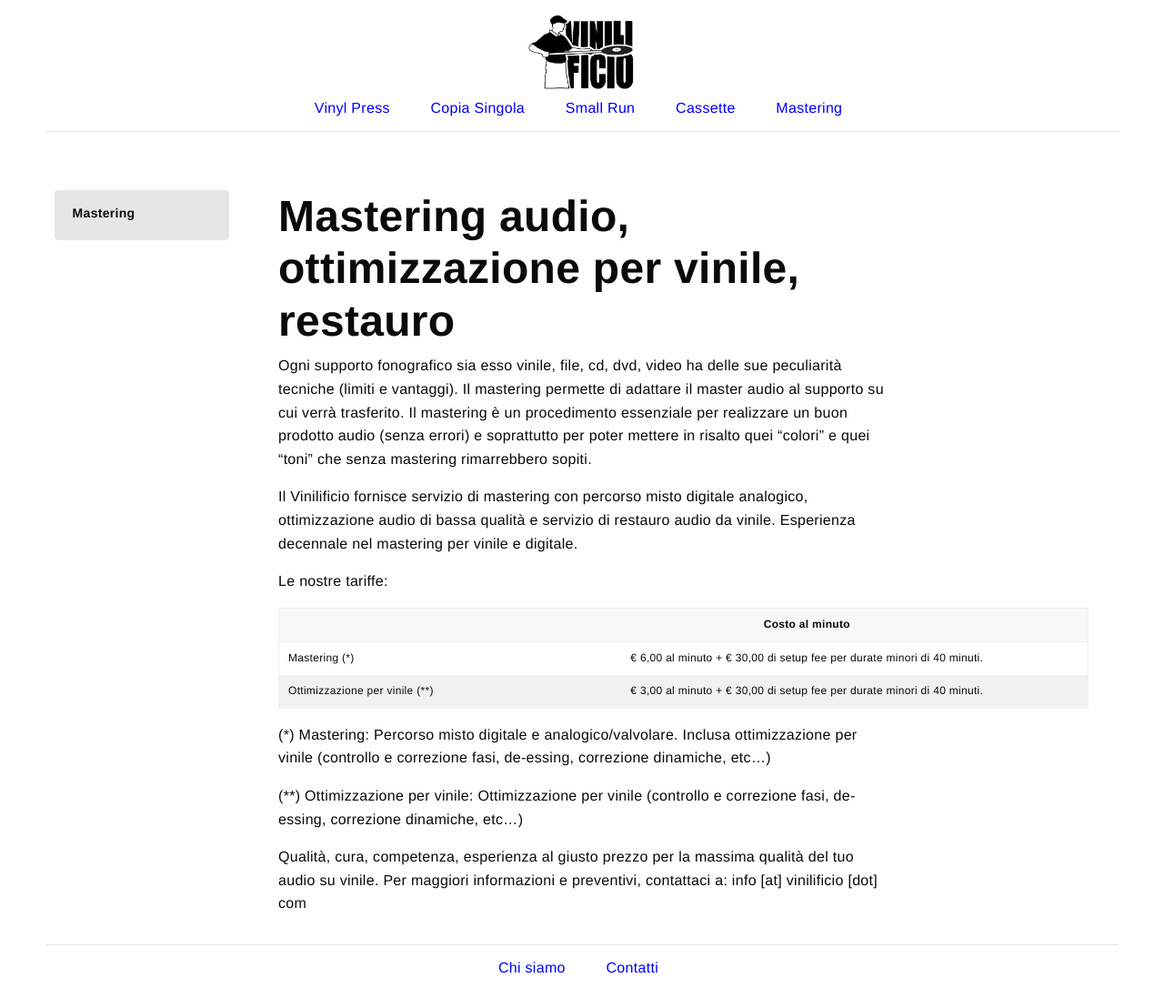
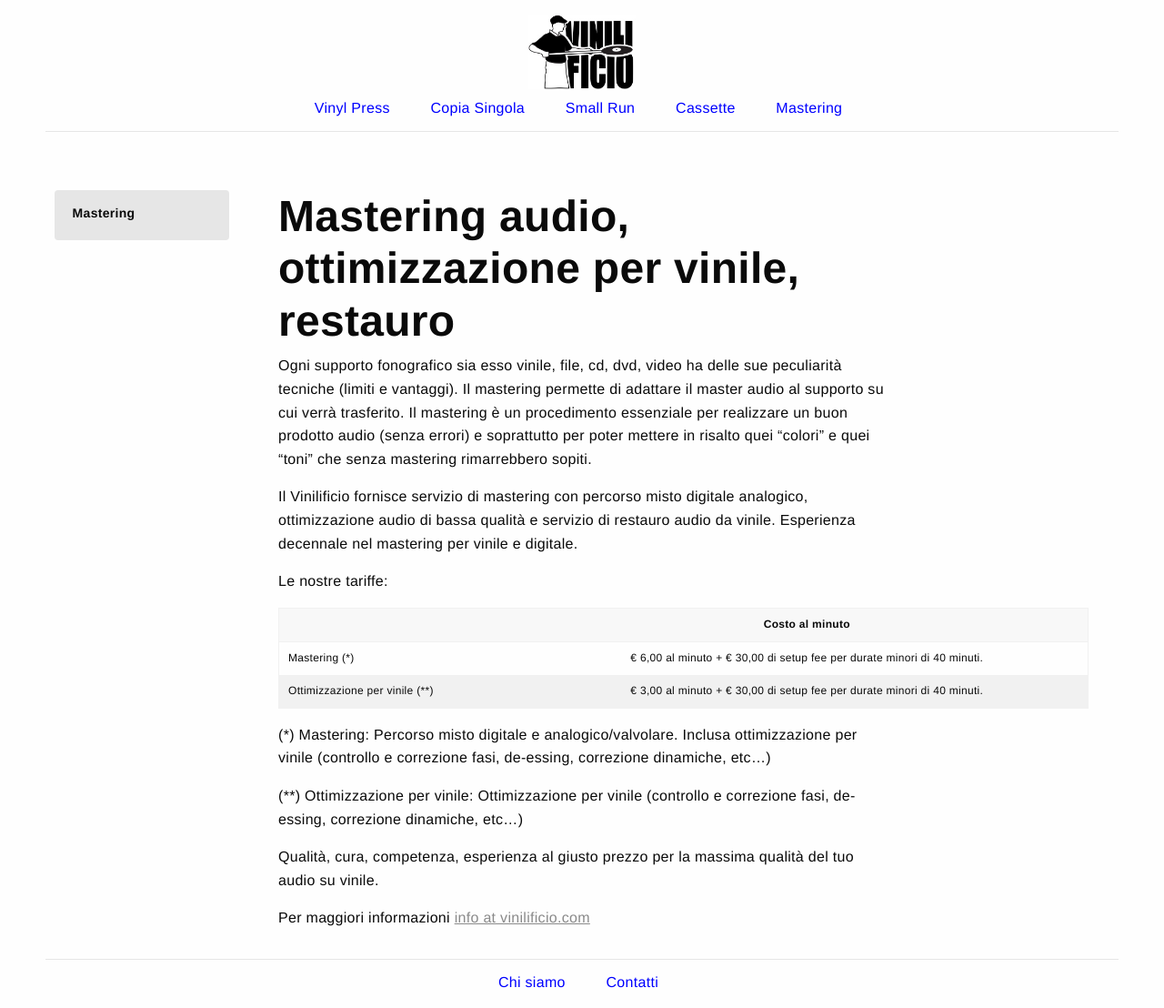
Before and after one commit to Vinilificio/Vinilificio.github.io, a Jekyll site: the page built from _pages/mastering.md, in a window 1280 px wide. Shown: the whole page at 91% size. Built offline with Jekyll 4.4.1, drawn with Linux system fonts in a browser that asks for light colours.

Commit message:
Update mastering.md

```diff
--- a/_pages/mastering.md
+++ b/_pages/mastering.md
@@ -27,4 +27,5 @@
 (**) Ottimizzazione per vinile: Ottimizzazione per vinile (controllo e correzione fasi,  de-essing, correzione dinamiche, etc...)
 
 Qualità, cura, competenza, esperienza al giusto prezzo per la massima qualità del tuo audio su vinile.
-Per maggiori informazioni e  preventivi, contattaci a: info [at] vinilificio [dot] com
+
+Per maggiori informazioni <a href="mailto:info@vinilificio.com">info at vinilificio.com</a>
```
